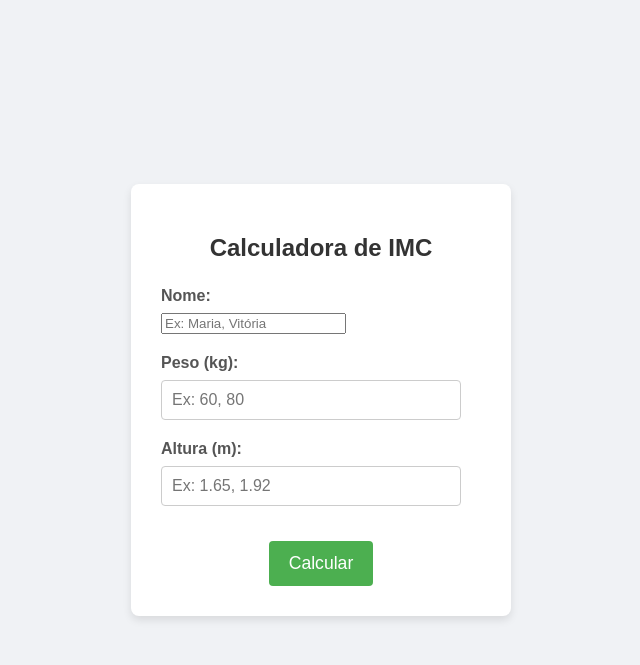
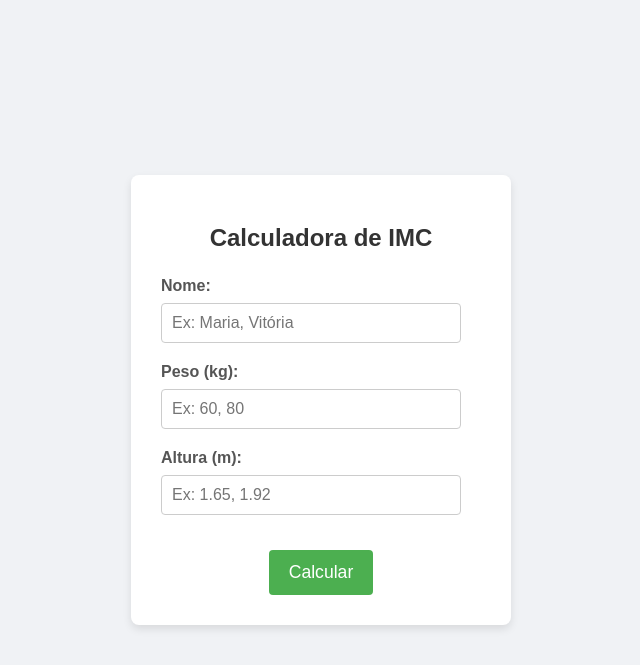
Before and after one commit to vitoriaxavierp/calculadora-imc, a Flask app: page / in a window 1280 px wide. Shown: the top 665 px of the page, without its empty margins (319-959 px from the left). Run offline with Flask 3, Linux system fonts and the light colour scheme.

Commit message:
CSS update

```diff
--- a/static/style.css
+++ b/static/style.css
@@ -39,16 +39,26 @@ h2 {
 }
 
 .input-group input[type="number"] {
-    width: calc(100% - 20px); /* Ajusta a largura considerando o padding */
+    width: calc(100% - 20px);
     padding: 10px;
     border: 1px solid #ccc;
     border-radius: 4px;
     font-size: 1em;
-    box-sizing: border-box; /* Inclui padding e borda na largura total */
+    box-sizing: border-box;
 }
 
+.input-group input[type="text"] {
+    width: calc(100% - 20px);
+    padding: 10px;
+    border: 1px solid #ccc;
+    border-radius: 4px;
+    font-size: 1em;
+    box-sizing: border-box;
+}
+
+
 .submit-button {
-    background-color: #4CAF50; /* Verde */
+    background-color: #4CAF50;
     color: white;
     padding: 12px 20px;
     border: none;
```
